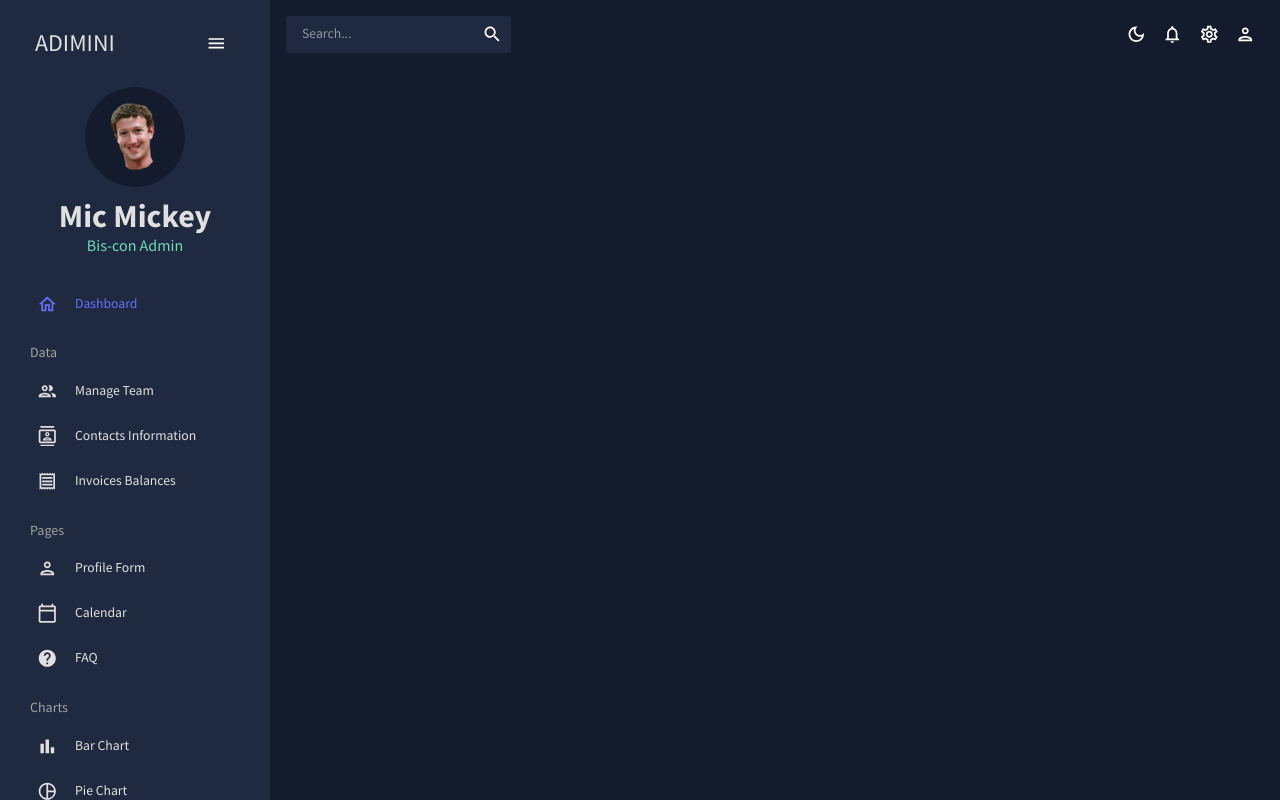
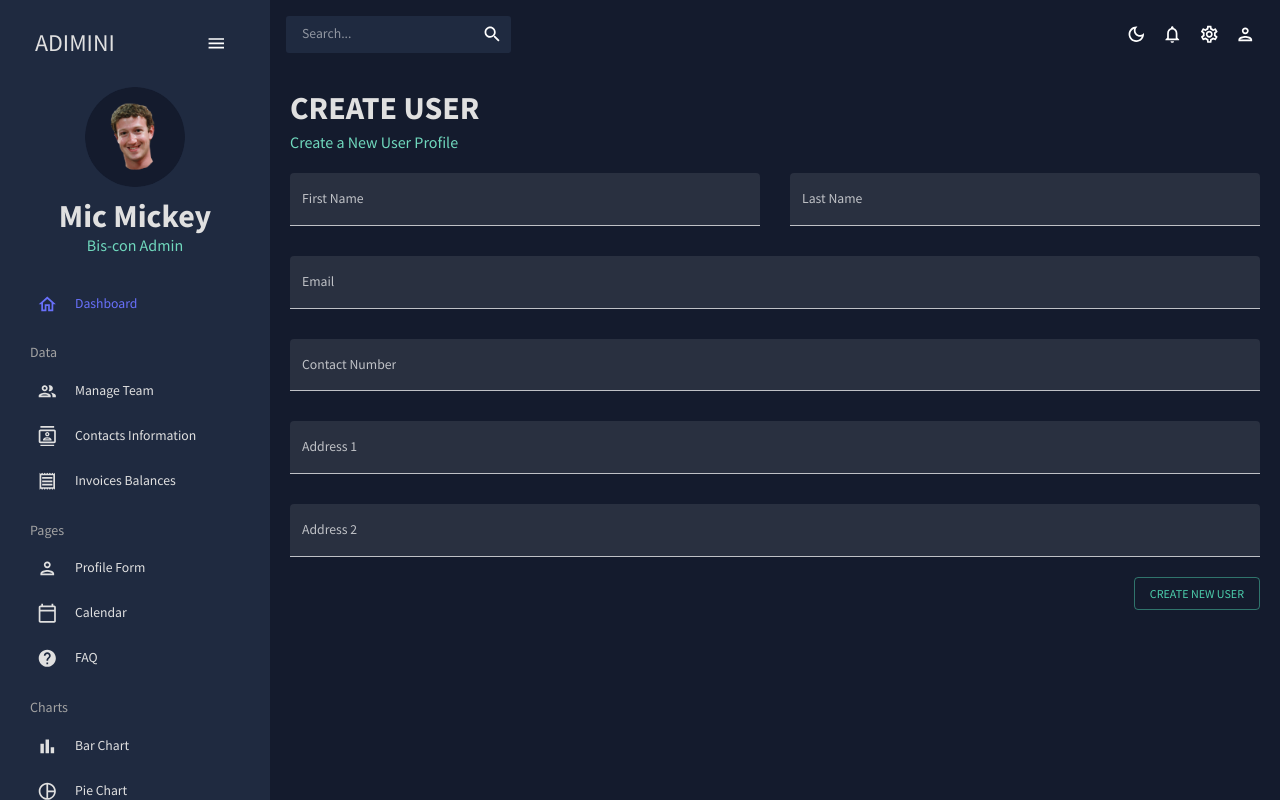
Before and after one commit to mickeydev/admin-dashboard, a React (Create React App) app: page /form in a window 1280 px wide. Built offline with nearby package versions, Linux system fonts and the light colour scheme.

Commit message:
form_added
Added form and half way through with the calendar app.

```diff
--- a/package.json
+++ b/package.json
@@ -7,7 +7,9 @@
     "@emotion/styled": "^11.10.5",
     "@fullcalendar/core": "^5.11.3",
     "@fullcalendar/daygrid": "^5.11.3",
+    "@fullcalendar/interaction": "^5.11.3",
     "@fullcalendar/list": "^5.11.3",
+    "@fullcalendar/react": "^5.11.2",
     "@fullcalendar/timegrid": "^5.11.3",
     "@mui/icons-material": "^5.10.9",
     "@mui/material": "^5.10.12",
--- a/src/App.js
+++ b/src/App.js
@@ -7,13 +7,13 @@
 import Team from './scenes/team';
 import Contacts from './scenes/contacts';
 import Invoices from './scenes/invoices';
+import Form from './scenes/form';
+// import Calendar from './scenes/calendar';
 // import Bar from './scenes/bar';
-// import Form from './scenes/form';
 // import Line from './scenes/line';
 // import Pie from './scenes/pie';
 // import FAQ from './scenes/faq';
 // import Geography from './scenes/geography';
-// import Calendar from './scenes/calendar';
 
 function App() {
   const [theme, colorMode] = useMode();
@@ -31,13 +31,13 @@
               <Route path="/team" element={<Team />} />
               <Route path="/contacts" element={<Contacts />} />
               <Route path="/invoices" element={<Invoices />} />
-                     {/* <Route path='/form' element={<Form />} /> */}
+              <Route path="/form" element={<Form />} />
+              {/* <Route path="/calendar" element={<Calendar />} /> */}
+              {/* <Route path='/faq' element={<FAQ/>} /> */}
               {/* <Route path='/bar' element={<Bar />} /> */}
               {/* <Route path='/pie' element={<Pie />} /> */}
               {/* <Route path='/line' element={<Line />} /> */}
-                     {/* <Route path='/faq' element={<FAQ/>} /> */}
               {/* <Route path='/geography' element={<Geography />} /> */}
-                     {/* <Route path='/calendar' element={<Calendar />} /> */}
             </Routes>
           </main>
         </div>
--- /dev/null
+++ b/src/scenes/calendar/index.jsx
@@ -0,0 +1,93 @@
+import { useState } from 'react';
+import FullCalendar, { formatDate } from '@fullcalendar/react';
+import dayGridPlugin from '@fullcalendar/daygrid';
+import timeGridPlugin from '@fullcalendar/timegrid';
+import interactionPlugin from '@fullcalendar/interaction';
+import listPlugin from '@fullcalendar/list';
+import {
+  Box,
+  List,
+  ListItem,
+  ListItemText,
+  Typography,
+  useTheme,
+} from '@mui/material';
+import Header from '../../components/Header';
+import { tokens } from '../../Theme/theme';
+
+const Calendar = () => {
+  const theme = useTheme();
+  const colors = tokens(theme.palette.mode);
+  const [currentEvents, setCurrentEvents] = useState();
+
+  const handleClick = (selected) => {
+    const title = prompt('Please enter a new title for your event');
+    const calendarApi = selected.view.calendar;
+    calendarApi.unselect();
+
+    if (title) {
+      calendarApi.addEvent({
+        id: `${selected.dateStr}-${title}`,
+        title,
+        start: selected.startStr,
+        end: selected.endStr,
+        allDay: selected.allDay,
+      });
+    }
+  };
+
+  const handleEventClick = (selected) => {
+    if (
+      window.confirm(
+        `Are you sure you want to delete the event '${selected.event.title}'`
+      )
+    ) {
+      selected.event.remove();
+    }
+  };
+
+  return (
+    <Box m="20px">
+      <Header title="CALENDAR" subtitle="Full Calendar Interactive Page" />
+
+      <Box display="flex" justifyContent="space-between">
+        {/* CALENDAR SIDEBAR */}
+        <Box
+          flex="1 1 20%"
+          backgroundColor={colors.primary[400]}
+          p="15px"
+          borderRadius="4px"
+        >
+          <Typography variant="h5">Events</Typography>
+          <List>
+            {currentEvents.map((event) => (
+              <ListItem
+                id={event.id}
+                sx={{
+                  backgroundColor: colors.greenAccent[500],
+                  m: '10px 0',
+                  borderRadius: '2px',
+                }}
+              >
+                <ListItemText
+                  primary={event.title}
+                  secondary={
+                    <Typography>
+                      {formatDate(event.start, {
+                        year: 'numeric',
+                        month: 'short',
+                        day: 'numeric',
+                      })}
+                    </Typography>
+                  }
+                ></ListItemText>
+              </ListItem>
+            ))}
+          </List>
+        </Box>
+      </Box>
+    </Box>
+  );
+};
+
+export default Calendar;
--- /dev/null
+++ b/src/scenes/form/index.jsx
@@ -0,0 +1,154 @@
+import { Box, Button, TextField } from '@mui/material';
+import { Formik } from 'formik';
+import * as yup from 'yup';
+import useMediaQuery from '@mui/material/useMediaQuery';
+import Header from '../../components/Header';
+
+const initialValues = {
+  firstName: '',
+  lastName: '',
+  email: '',
+  contact: '',
+  address1: '',
+  address2: '',
+};
+
+const phoneRegExp =
+  /^((\\+[1-9]{1,4}[ \\-]*)|(\\([0-9]{2,3}\\)[ \\-]*)|([0-9]{2,4})[ \\-]*)*?[0-9]{3,4}?[ \\-]*[0-9]{3,4}?$/;
+
+const userSchema = yup.object().shape({
+  firstName: yup.string().required('required'),
+  lastName: yup.string().required('required'),
+  email: yup.string().email('Invalid Email').required('required'),
+  contact: yup
+    .string()
+    .matches(phoneRegExp, 'Phone number is not valid')
+    .required('required'),
+  address1: yup.string().required('required'),
+  address2: yup.string().required('required'),
+});
+
+const Form = () => {
+  const isNonMobile = useMediaQuery('(min-width:600px)');
+
+  const handleFormSubmit = (values) => {
+    console.log(values);
+  };
+  return (
+    <Box m="20px">
+      <Header title="CREATE USER" subtitle="Create a New User Profile" />
+      <Formik
+        onSubmit={handleFormSubmit}
+        initialValues={initialValues}
+        validationSchema={userSchema}
+      >
+        {({
+          values,
+          errors,
+          touched,
+          handleBlur,
+          handleChange,
+          handleSubmit,
+        }) => (
+          <form onSubmit={handleSubmit}>
+            <Box
+              display="grid"
+              gap="30px"
+              gridTemplateColumns="repeat(4, minmax(0, 1fr))"
+              sx={{
+                '& > div': { gridColumn: isNonMobile ? undefined : 'span 4' },
+                mt: '20px',
+              }}
+            >
+              <TextField
+                fullWidth
+                variant="filled"
+                type="text"
+                label="First Name"
+                onBlur={handleBlur}
+                onChange={handleChange}
+                value={values.firstName}
+                name="firstName"
+                error={!!touched.firstName && !!errors.firstName}
+                helperText={touched.firstName && errors.firstName}
+                sx={{ gridColumn: 'span 2' }}
+              />
+              <TextField
+                fullWidth
+                variant="filled"
+                type="text"
+                label="Last Name"
+                onBlur={handleBlur}
+                onChange={handleChange}
+                value={values.lastName}
+                name="lastName"
+                error={!!touched.lastName && !!errors.lastName}
+                helperText={touched.lastName && errors.lastName}
+                sx={{ gridColumn: 'span 2' }}
+              />
+              <TextField
+                fullWidth
+                variant="filled"
+                type="text"
+                label="Email"
+                onBlur={handleBlur}
+                onChange={handleChange}
+                value={values.email}
+                name="email"
+                error={!!touched.email && !!errors.email}
+                helperText={touched.email && errors.email}
+                sx={{ gridColumn: 'span 4' }}
+              />
+              <TextField
+                fullWidth
+                variant="filled"
+                type="text"
+                label="Contact Number"
+                onBlur={handleBlur}
+                onChange={handleChange}
+                value={values.contact}
+                name="contact"
+                error={!!touched.contact && !!errors.contact}
+                helperText={touched.contact && errors.contact}
+                sx={{ gridColumn: 'span 4' }}
+              />
+              <TextField
+                fullWidth
+                variant="filled"
+                type="text"
+                label="Address 1"
+                onBlur={handleBlur}
+                onChange={handleChange}
+                value={values.address1}
+                name="address1"
+                error={!!touched.address1 && !!errors.address1}
+                helperText={touched.address1 && errors.address1}
+                sx={{ gridColumn: 'span 4' }}
+              />
+              <TextField
+                fullWidth
+                variant="filled"
+                type="text"
+                label="Address 2"
+                onBlur={handleBlur}
+                onChange={handleChange}
+                value={values.address2}
+                name="address2"
+                error={!!touched.address2 && !!errors.address2}
+                helperText={touched.address2 && errors.address2}
+                sx={{ gridColumn: 'span 4' }}
+              />
+            </Box>
+            <Box display="flex" justifyContent="end" mt="20px">
+              <Button type="submit" variant="outlined" color="secondary">
+                Create New User
+              </Button>
+            </Box>
+          </form>
+        )}
+      </Formik>
+    </Box>
+  );
+};
+
+export default Form;
--- a/src/scenes/global/Sidebar.jsx
+++ b/src/scenes/global/Sidebar.jsx
@@ -24,7 +24,7 @@
    return (
       <MenuItem
          active={selected === title}
-         style={{ color: colors.grey[100] }}
+         style={{ color: colors.grey[100], }}
          onClick={() => setSelected(title)}
          icon={icon}
       >
```
Also changed, not shown: 1 other file (tests, documents, lock files or other folders). Lines whose indentation alone changed are shown as unchanged.
